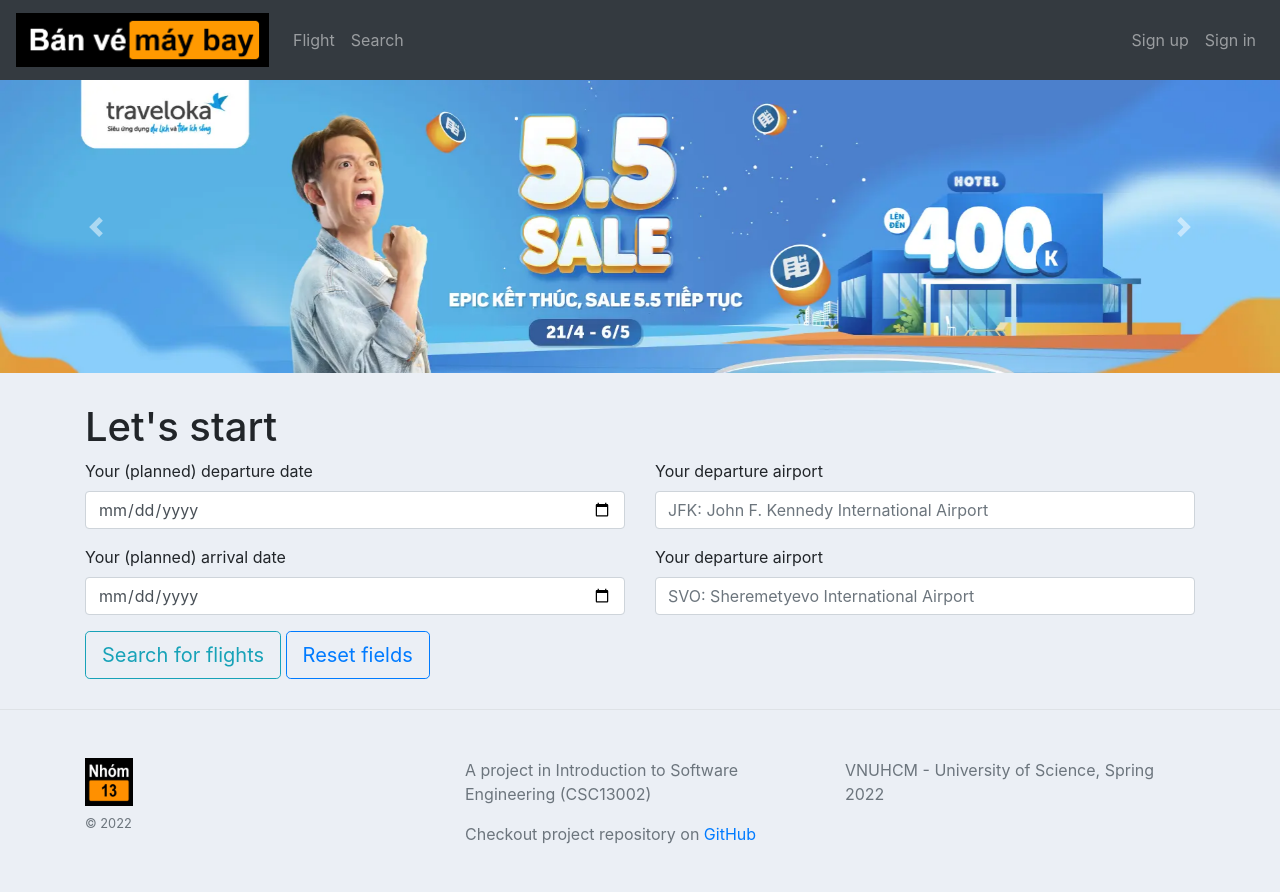
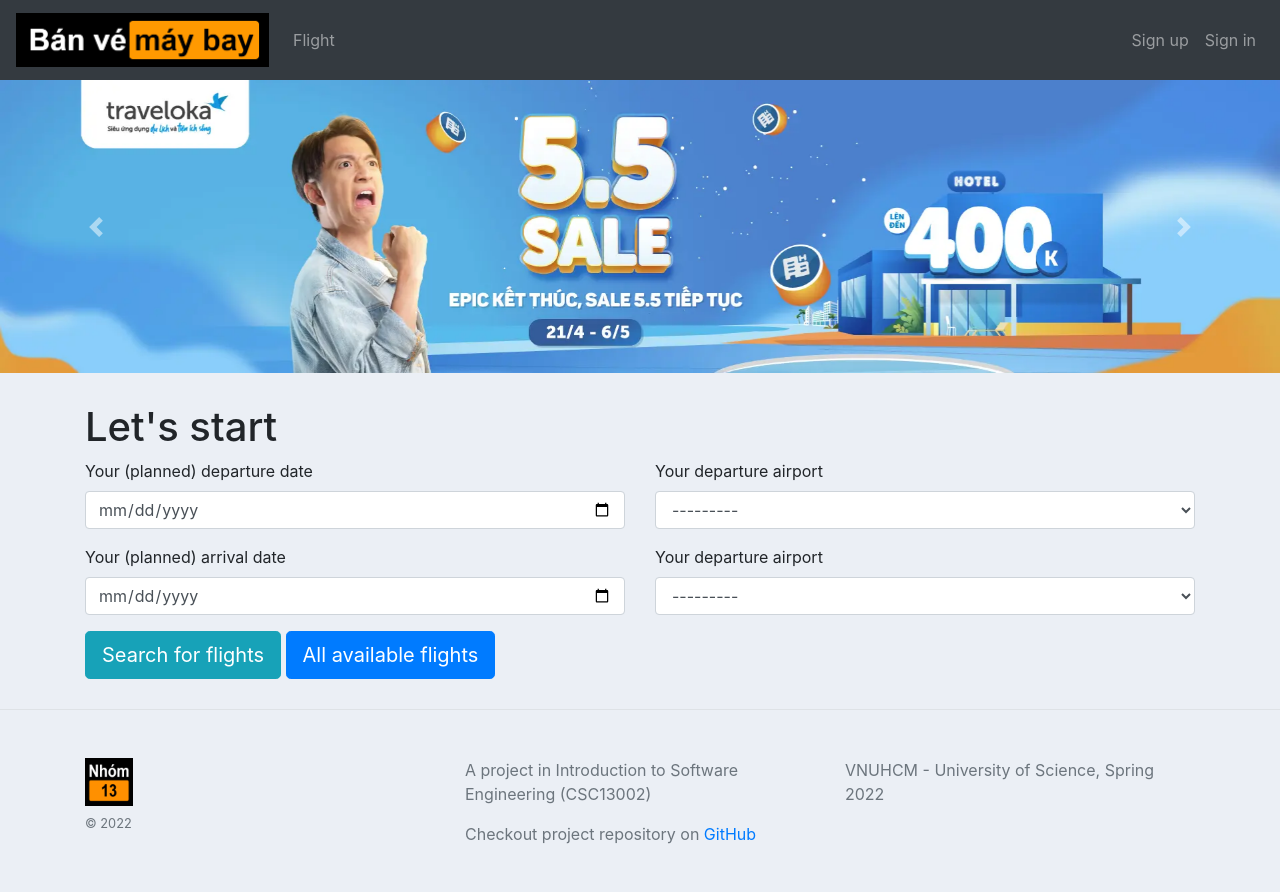
Before and after one commit to trhgquan/flight-manager, a Django app: page / in a window 1280 px wide. Run offline with Django 4.2, Linux system fonts and the light colour scheme; tables that the repository leaves empty hold one stand-in row (values such as "Sample post").

Commit message:
- Search form in dashboard works - ProfileView and HomepageView is now class-based views.

```diff
--- a/FlightManager/main/filters.py
+++ b/FlightManager/main/filters.py
@@ -43,5 +43,3 @@
             'arrival_airport',
             'date_time'
         ]
-
-    # def get_queryset
--- a/FlightManager/main/templates/main/dashboard/dashboard.html
+++ b/FlightManager/main/templates/main/dashboard/dashboard.html
@@ -9,5 +9,51 @@
 {% endblock %}
 
 {% block content %}
-{% include 'main/dashboard/search_form.html' %}
+<div class='container'>
+    <h1 class='page-title'>Let's start</h1>
+    <form action="{% url 'flight.search' %}">
+        <div class='form-group'>
+            <div class='row'>
+                <div class='col'>
+                    <label for='id_date_time_min'>Your (planned) departure date</label>
+                    <input type='date' name='date_time_min' id='id_date_time_min' class='form-control'>
+                </div>
+                <div class='col'>
+                    <label for='id_departure_airport'>Your departure airport</label>
+                    <select name="departure_airport" id="id_departure_airport" class="form-control">
+                        <option value selected>---------</option>
+                        {% for airport in airports %}
+                            <option value="{{ airport.id }}">{{ airport.name }}</option>
+                        {% endfor %}
+                    </select>
+                </div>
+            </div>
+        </div>
+        <div class='form-group'>
+            <div class='row'>
+                <div class='col'>
+                    <label for='id_date_time_max'>Your (planned) arrival date</label>
+                    <input type='date' name='date_time_max' id='id_date_time_max' class='form-control'>
+                </div>
+                <div class='col'>
+                    <label for='id_arrival_airport'>Your departure airport</label>
+                    <select name="arrival_airport" id="id_arrival_airport" class="form-control">
+                        <option value selected>---------</option>
+                        {% for airport in airports %}
+                            <option value="{{ airport.id }}">{{ airport.name }}</option>
+                        {% endfor %}
+                    </select>
+                </div>
+            </div>
+        </div>
+        <div class='form-group'>
+            <div class='row'>
+                <div class='col'>
+                    <button type='submit' class='btn btn-lg btn-info'>Search for flights</button>
+                    <a href="{% url 'flight.list' %}" class='btn btn-lg btn-primary'>All available flights</a>
+                </div>
+            </div>
+        </div>
+    </form>
+</div>
 {% endblock %}
--- a/FlightManager/main/templates/main/dashboard/search_form.html
+++ /dev/null
@@ -1,38 +0,0 @@
-{% load static %}
-<div class='container'>
-<h1 class='page-title'>Let's start</h1>
-<form action="{% url 'flight.search' %}">
-    <div class='form-group'>
-        <div class='row'>
-            <div class='col'>
-                <label for='departureDate'>Your (planned) departure date</label>
-                <input type='date' name='departureDate' id='departureDate' class='form-control'>
-            </div>
-            <div class='col'>
-                <label for='departureAirport'>Your departure airport</label>
-                <input type='text' name='departure_airport' id='departureAirport' class='form-control' placeholder='JFK: John F. Kennedy International Airport'>
-            </div>
-        </div>
-    </div>
-    <div class='form-group'>
-        <div class='row'>
-            <div class='col'>
-                <label for='arrivalDate'>Your (planned) arrival date</label>
-                <input type='date' name='arrivalDate' id='arrivalDate' class='form-control'>
-            </div>
-            <div class='col'>
-                <label for='arrivalAirport'>Your departure airport</label>
-                <input type='text' name='arrival_airport' id='arrivalAirport' class='form-control' placeholder='SVO: Sheremetyevo International Airport'>
-            </div>
-        </div>
-    </div>
-    <div class='form-group'>
-        <div class='row'>
-            <div class='col'>
-                <button type='submit' class='btn btn-lg btn-outline-info'>Search for flights</button>
-                <button type='reset' class='btn btn-lg btn-outline-primary'>Reset fields</button>
-            </div>
-        </div>
-    </div>
-</form>
-</div>
--- a/FlightManager/main/templates/main/navbar.html
+++ b/FlightManager/main/templates/main/navbar.html
@@ -7,9 +7,6 @@
     <ul class='nav navbar-nav mr-auto mt-2 mt-lg-0'>
         <li class='nav-item'>
             <a class='nav-link' href='{% url "flight.list" %}'>Flight</a>
-        </li>
-        <li class="nav-item">
-            <a href="{% url 'flight.search' %}" class="nav-link">Search</a>
         </li>
         {% if user.is_authenticated %}
             {% if perms.main.view_airport %}
--- a/FlightManager/main/urls.py
+++ b/FlightManager/main/urls.py
@@ -2,7 +2,8 @@
 from . import views
 
 urlpatterns = [
-    path('', views.home, name = 'home'),
+    # Home
+    path('', views.HomepageView.as_view(), name = 'home'),
 
     # Authentication
     path('register/', views.RegisterView.as_view(), name = 'auth.signup'),
@@ -10,7 +11,7 @@
     path('logout/', views.auth_logout, name = 'auth.signout'),
 
     # Profile
-    path('profile/', views.profile_view, name = 'profile.view'),
+    path('profile/', views.ProfileView.as_view(), name = 'profile.view'),
     path('profile/update', views.UpdateProfileView.as_view(), name = 'profile.update_information'),
     path('profile/update/password', views.UpdatePasswordView.as_view(), name= 'profile.update_password'),
 
--- a/FlightManager/main/views.py
+++ b/FlightManager/main/views.py
@@ -161,24 +161,38 @@
     messages.success(request, 'Successfully logged out, thanks!')
     return redirect('auth.signin')
 
-def home(request):
-    '''Home, aka Dashboard
+# Home
+class HomepageView(View):
+    '''HomepageView, expressed as an OOP class.
     '''
-    return render(request, 'main/dashboard/dashboard.html')
+    def __init__(self) -> None:
+        self.airport_service = AirportService()
 
-# Profile views
-@login_required(login_url = 'auth.signin')
-def profile_view(request):
-    '''User profile
+    def get(self, request) -> HttpResponse:
+        '''Render homepage, with (of course) airports list.
+        '''
+        context = {
+            'airports' : self.airport_service.findAllAirports(),
+        }
+
+        return render(request, 'main/dashboard/dashboard.html', context = context)
+
+class ProfileView(LoginRequiredMixin, View):
+    '''ProfileView, expressed as an OOP class.
     '''
+    def __init__(self) -> None:
+        self.login_url = 'auth.signin'
 
-    customer = request.user.customer
+    def get(self, request):
+        '''Render Preofile with customer detail.
+        '''
+        customer = request.user.customer
 
-    context = {
-        'customer' : customer,
-    }
+        context = {
+            'customer' : customer,
+        }
 
-    return render(request, 'main/profile/view.html', context)
+        return render(request, 'main/profile/view.html', context)
 
 class UpdateProfileView(LoginRequiredMixin, View):
     '''UpdateProfileView, expressed as an OOP class.
--- a/requirements.txt
+++ b/requirements.txt
@@ -1 +1,2 @@
 Django==4.0.4
+django_filter==21.1
```
